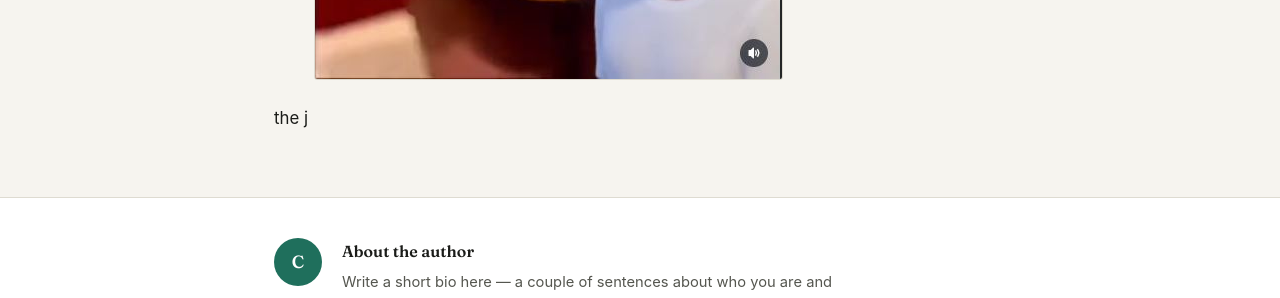
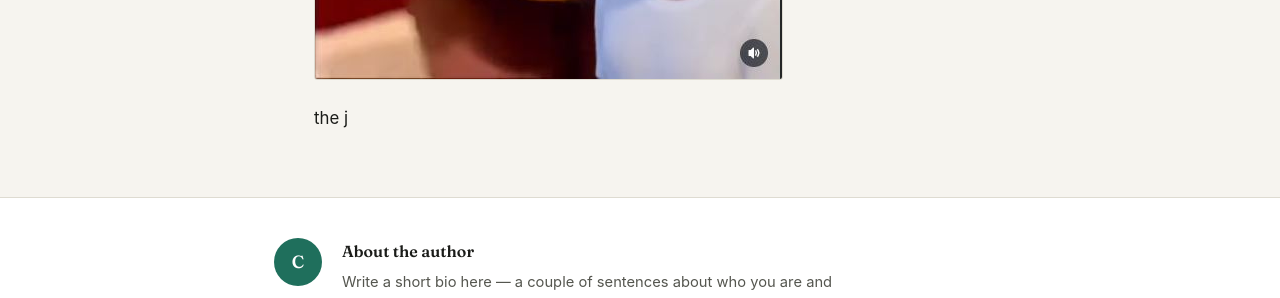
Before and after one commit to husainshafin-svg/conversion-rate, a Jekyll site: the page built from _articles/2026-07-26-wow.md, in a window 1280 px wide. Shown: the part 1922-2220 px from the top of the page. Built offline with Jekyll 4.4.1, drawn with Linux system fonts in a browser that asks for light colours.

```diff
--- a/_articles/2026-07-26-wow.md
+++ b/_articles/2026-07-26-wow.md
@@ -13,4 +13,4 @@ cover_image: /conversion-rate/assets/images/0611_Shin_611_Chara.png
 >
 > ![](</conversion-rate/assets/images/dude iwthh no job.JPG>)
 
-the j
+> the j
```
